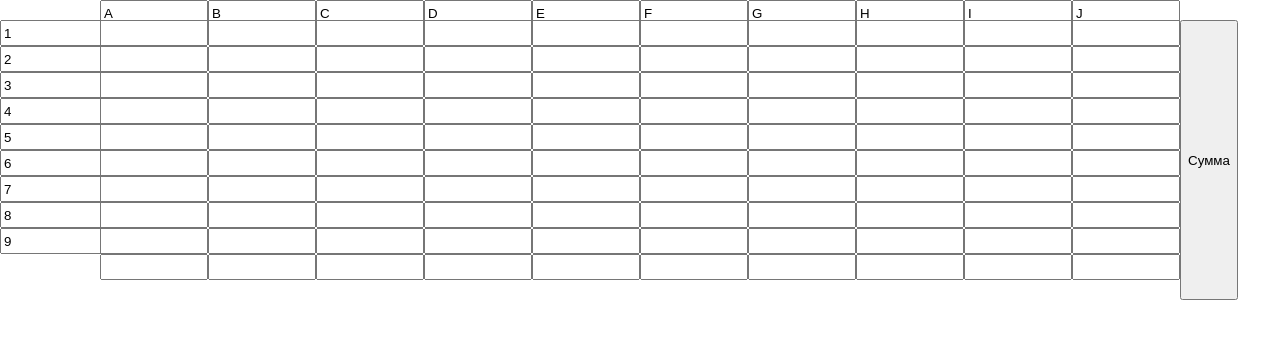
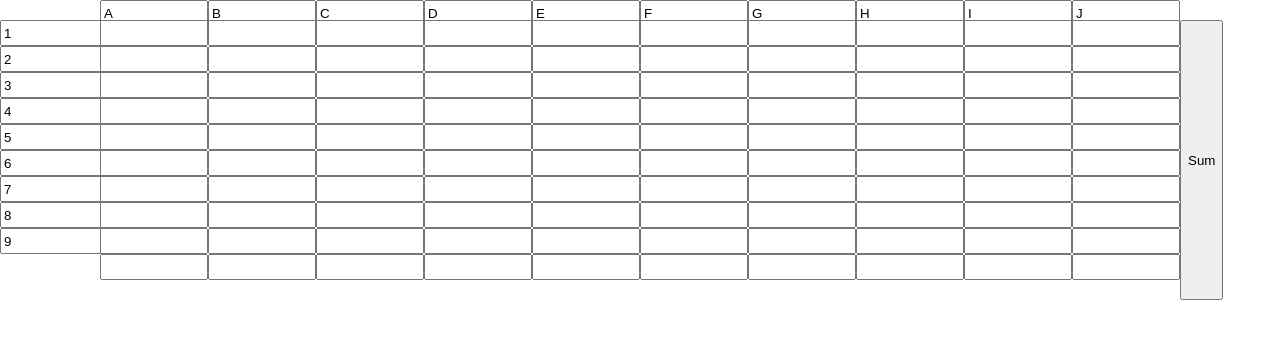
Before and after one commit to AlexanderTokarev2009/Excel-Table, a plain HTML site: page index.html in a window 1280 px wide. Drawn offline with Linux system fonts and the light colour scheme.

Commit message:
Update index.html

```diff
--- a/index.html
+++ b/index.html
@@ -18,7 +18,7 @@
         </div>
     </div>
 
-    <button class="count" onclick="Summary()">Сумма</button>
+    <button class="count" onclick="Summary()">Sum</button>
 	<script type="text/javascript" src="script.js"></script>
 </body>
 </html>
```
